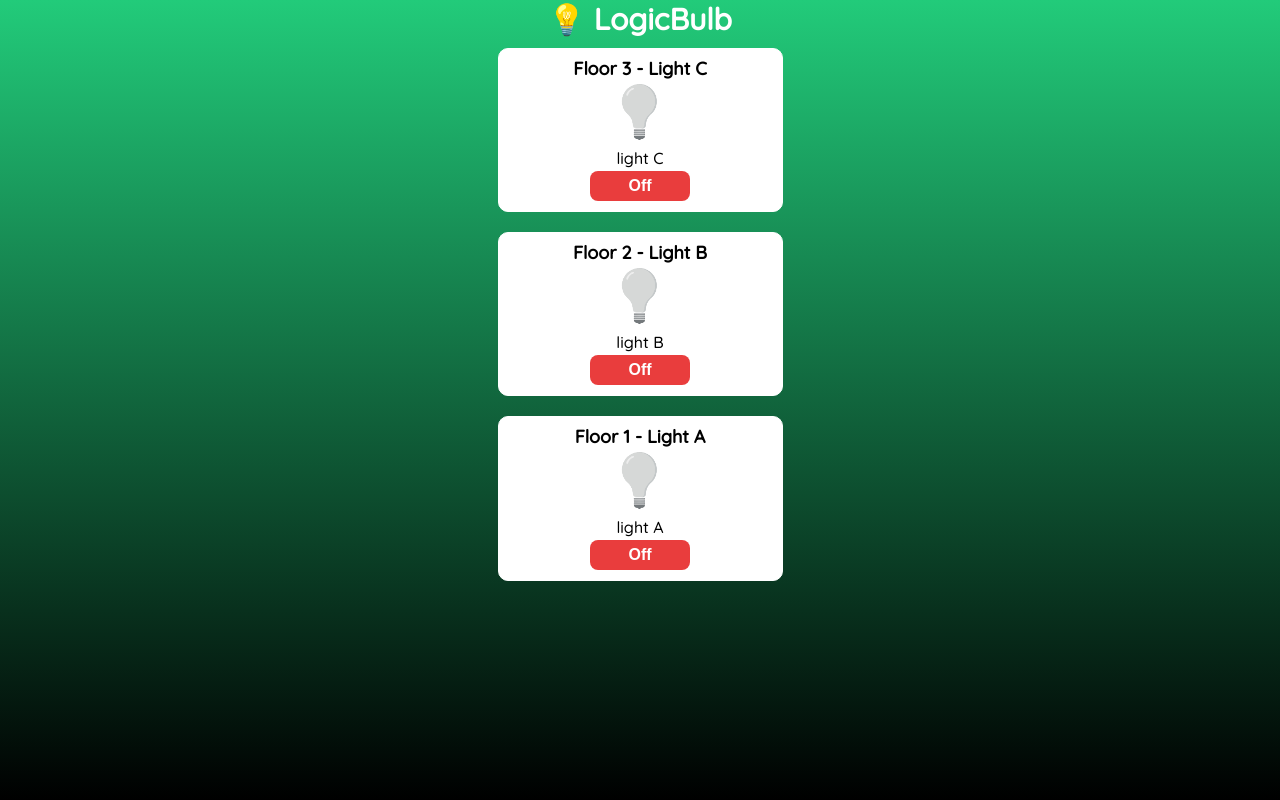
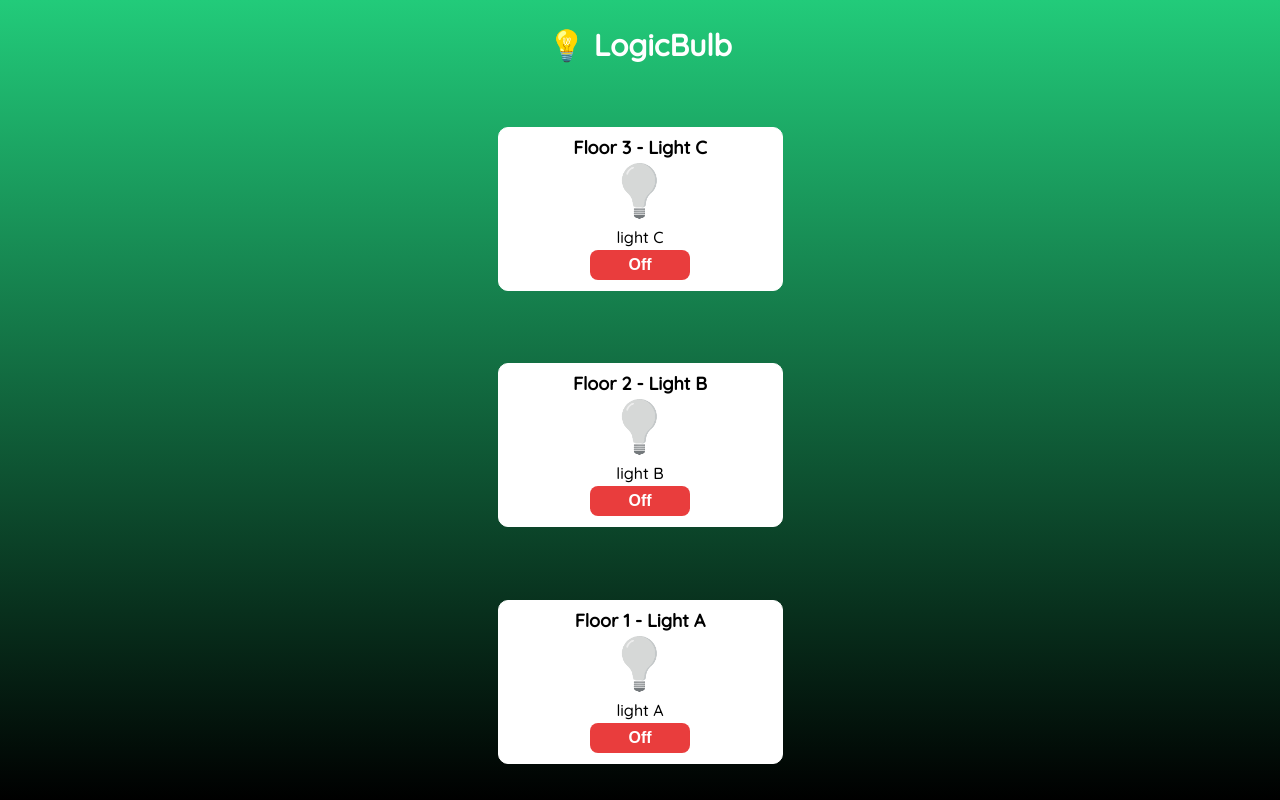
Before and after one commit to juanfel254/LogicBulb, a React (Create React App) app: page / in a window 1280 px wide. Built offline with nearby package versions, Linux system fonts and the light colour scheme.

Commit message:
Styles update

```diff
--- a/src/index.css
+++ b/src/index.css
@@ -12,7 +12,9 @@
   --lg: 18px;
 }
 
-html {
+html,
+#root,
+.App {
   height: 100%;
 }
 
```
